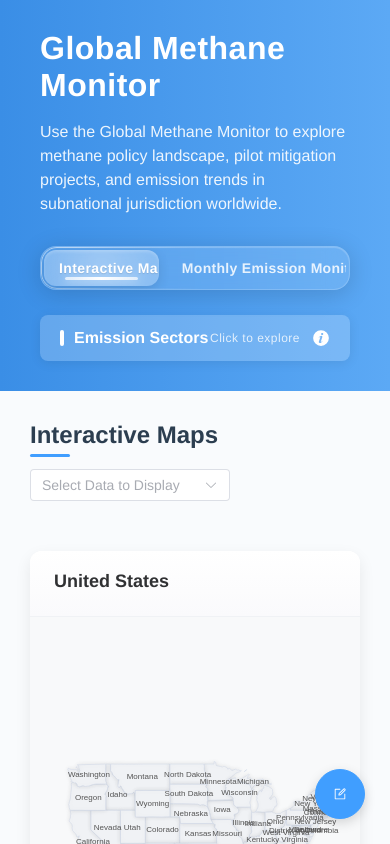
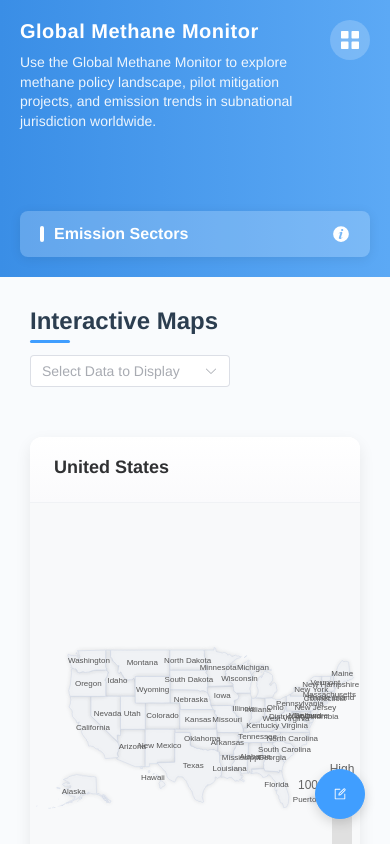
Before and after one commit to HandsomeWolf/vue3-ts-template, a Vue app: page /#/ in a window 390 px wide. Shown: the top 844 px of the page. Built offline with nearby package versions, Linux system fonts and the light colour scheme.

Commit message:
feat: 移动到导航样式

```diff
--- a/src/views/home/components/Header.vue
+++ b/src/views/home/components/Header.vue
@@ -1,6 +1,6 @@
 <script setup lang='ts'>
-import { InfoFilled } from '@element-plus/icons-vue'
-import { onMounted, ref } from 'vue'
+import { InfoFilled, Menu as MenuIcon } from '@element-plus/icons-vue'
+import { onBeforeUnmount, onMounted, ref } from 'vue'
 import { useRoute, useRouter } from 'vue-router'
 
 // 获取路由实例和当前路由
@@ -30,6 +30,18 @@ const navLinks = [
 // 当前活动的导航项，根据当前路由路径初始化
 const activeNavItem = ref('')
 
+// 移动菜单状态
+const isMobileMenuOpen = ref(false)
+const isMobileView = ref(false)
+
+// 检测窗口宽度变化
+function checkMobileView() {
+  isMobileView.value = window.innerWidth < 768
+  if (!isMobileView.value) {
+    isMobileMenuOpen.value = false
+  }
+}
+
 // 在组件挂载时设置当前活动项
 onMounted(() => {
   // 根据当前路径设置活动项
@@ -42,10 +54,25 @@ onMounted(() => {
     // 默认选中第一项
     activeNavItem.value = navLinks[0].name
   }
+
+  // 检测初始窗口大小
+  checkMobileView()
+
+  // 监听窗口大小变化
+  window.addEventListener('resize', checkMobileView)
+})
+
+onBeforeUnmount(() => {
+  // 清除事件监听
+  window.removeEventListener('resize', checkMobileView)
 })
 
 function toggleSectorInfo() {
   showSectorInfo.value = !showSectorInfo.value
+}
+
+function toggleMobileMenu() {
+  isMobileMenuOpen.value = !isMobileMenuOpen.value
 }
 
 // 导航切换函数
@@ -66,12 +93,18 @@ function handleNavigation(path: string, name: string) {
 
   activeNavItem.value = name
   router.push(path)
+
+  // 如果是移动视图，点击后关闭菜单
+  if (isMobileView.value) {
+    isMobileMenuOpen.value = false
+  }
 }
 </script>
 
 <template>
   <el-header>
     <div class="header-container">
+      <div class="header-top">
         <div class="header-content">
           <h1 class="title">
             Global Methane Monitor
@@ -81,8 +114,16 @@ function handleNavigation(path: string, name: string) {
           </div>
         </div>
 
-      <!-- 导航栏 -->
-      <nav class="main-nav">
+        <!-- 移动端菜单按钮 -->
+        <div v-if="isMobileView" class="mobile-menu-toggle" @click="toggleMobileMenu">
+          <el-icon :size="24">
+            <MenuIcon />
+          </el-icon>
+        </div>
+      </div>
+
+      <!-- 导航栏 - 桌面版 -->
+      <nav v-if="!isMobileView" class="main-nav">
         <div
           v-for="link in navLinks"
           :key="link.name"
@@ -94,6 +135,21 @@ function handleNavigation(path: string, name: string) {
           <div class="nav-indicator" />
         </div>
       </nav>
+
+      <!-- 导航栏 - 移动版 -->
+      <nav v-if="isMobileView" class="mobile-nav" :class="{ 'mobile-nav-open': isMobileMenuOpen }">
+        <div
+          v-for="link in navLinks"
+          :key="link.name"
+          class="mobile-nav-item"
+          :class="{ 'mobile-nav-active': activeNavItem === link.name }"
+          @click="handleNavigation(link.path, link.name)"
+        >
+          {{ link.name }}
+        </div>
+      </nav>
+
+      <!-- 部门信息展示 -->
       <div class="sector-info-container">
         <div class="sector-header" @click="toggleSectorInfo">
           <span class="sector-title">Emission Sectors</span>
@@ -122,16 +178,37 @@ function handleNavigation(path: string, name: string) {
   background: linear-gradient(to right, #3a8ee6, #5ca9f5);
   color: white;
 
+  @media (max-width: 768px) {
+    padding: 20px 15px;
+  }
+
   .header-container {
     display: flex;
     flex-direction: column;
     max-width: 1440px;
     margin: 0 auto;
     padding: 0 20px;
+
+    @media (max-width: 768px) {
+      padding: 0 5px;
+    }
+  }
+
+  .header-top {
+    display: flex;
+    justify-content: space-between;
+    align-items: flex-start;
+    margin-bottom: 25px;
+    width: 100%;
   }
 
   .header-content {
     margin-bottom: 25px;
+    max-width: calc(100% - 50px);
+
+    @media (max-width: 768px) {
+      margin-bottom: 15px;
+    }
   }
 
   .title {
@@ -139,6 +216,15 @@ function handleNavigation(path: string, name: string) {
     margin-bottom: 16px;
     font-weight: bold;
     letter-spacing: 0.5px;
+
+    @media (max-width: 768px) {
+      font-size: 24px;
+      margin-bottom: 10px;
+    }
+
+    @media (max-width: 480px) {
+      font-size: 20px;
+    }
   }
 
   .description {
@@ -147,6 +233,11 @@ function handleNavigation(path: string, name: string) {
     line-height: 1.5;
     max-width: 800px;
     opacity: 0.9;
+
+    @media (max-width: 768px) {
+      font-size: 14px;
+      line-height: 1.4;
+    }
   }
 }
 
@@ -168,12 +259,19 @@ function handleNavigation(path: string, name: string) {
   transform-style: preserve-3d;
   perspective: 800px;
   transition: all 0.5s cubic-bezier(0.34, 1.56, 0.64, 1);
+  overflow-x: auto;
+  max-width: 100%;
+
+  /* 隐藏滚动条但保留功能 */
+  &::-webkit-scrollbar {
+    height: 0;
+    width: 0;
+  }
 
   &:hover {
     box-shadow:
       0 6px 28px rgba(0, 0, 0, 0.2),
       inset 0 1px 1px rgba(255, 255, 255, 0.3);
-    // transform: translateY(-2px);
   }
 
   &::before {
@@ -207,6 +305,7 @@ function handleNavigation(path: string, name: string) {
   letter-spacing: 0.3px;
   overflow: hidden;
   backface-visibility: hidden;
+  white-space: nowrap;
 
   &::before {
     content: '';
@@ -273,7 +372,6 @@ function handleNavigation(path: string, name: string) {
       inset 0 2px 3px rgba(255, 255, 255, 0.2);
     letter-spacing: 0.4px;
     text-shadow: 0 1px 1px rgba(0, 0, 0, 0.1);
-    // transform: translateZ(4px);
 
     &::before {
       opacity: 1;
@@ -310,6 +408,69 @@ function handleNavigation(path: string, name: string) {
   }
 }
 
+/* 移动端菜单样式 */
+.mobile-menu-toggle {
+  display: flex;
+  align-items: center;
+  justify-content: center;
+  width: 40px;
+  height: 40px;
+  border-radius: 50%;
+  background: rgba(255, 255, 255, 0.2);
+  cursor: pointer;
+  transition: all 0.3s ease;
+
+  &:hover {
+    background: rgba(255, 255, 255, 0.3);
+  }
+}
+
+.mobile-nav {
+  max-height: 0;
+  overflow: hidden;
+  transition: max-height 0.4s ease;
+  background: rgba(255, 255, 255, 0.15);
+  border-radius: 12px;
+  margin-bottom: 15px;
+  box-shadow: 0 4px 12px rgba(0, 0, 0, 0.15);
+  backdrop-filter: blur(8px);
+
+  &.mobile-nav-open {
+    max-height: 300px;
+  }
+}
+
+.mobile-nav-item {
+  padding: 15px 20px;
+  border-bottom: 1px solid rgba(255, 255, 255, 0.15);
+  cursor: pointer;
+  transition: all 0.3s ease;
+
+  &:last-child {
+    border-bottom: none;
+  }
+
+  &:hover {
+    background: rgba(255, 255, 255, 0.1);
+  }
+
+  &.mobile-nav-active {
+    background: rgba(255, 255, 255, 0.2);
+    font-weight: 600;
+
+    &::before {
+      content: '';
+      display: inline-block;
+      width: 4px;
+      height: 16px;
+      background: white;
+      margin-right: 10px;
+      border-radius: 2px;
+      vertical-align: middle;
+    }
+  }
+}
+
 :deep(.el-header){
   height: auto;
 }
@@ -343,6 +504,10 @@ function handleNavigation(path: string, name: string) {
     opacity: 0.8;
     font-weight: normal;
     letter-spacing: 0.5px;
+
+    @media (max-width: 768px) {
+      display: none;
+    }
   }
 
   .sector-title {
@@ -475,19 +640,4 @@ function handleNavigation(path: string, name: string) {
 .pulse-effect {
   animation: pulse 0.8s cubic-bezier(0.34, 1.56, 0.64, 1);
 }
-
-/* 响应式适配 */
-@media (max-width: 768px) {
-  .main-nav {
-    width: 100%;
-    overflow-x: auto;
-    padding: 3px;
-  }
-
-  .nav-item {
-    padding: 10px 15px;
-    white-space: nowrap;
-    font-size: 14px;
-  }
-}
 </style>
```
Lines whose indentation alone changed are shown as unchanged.
